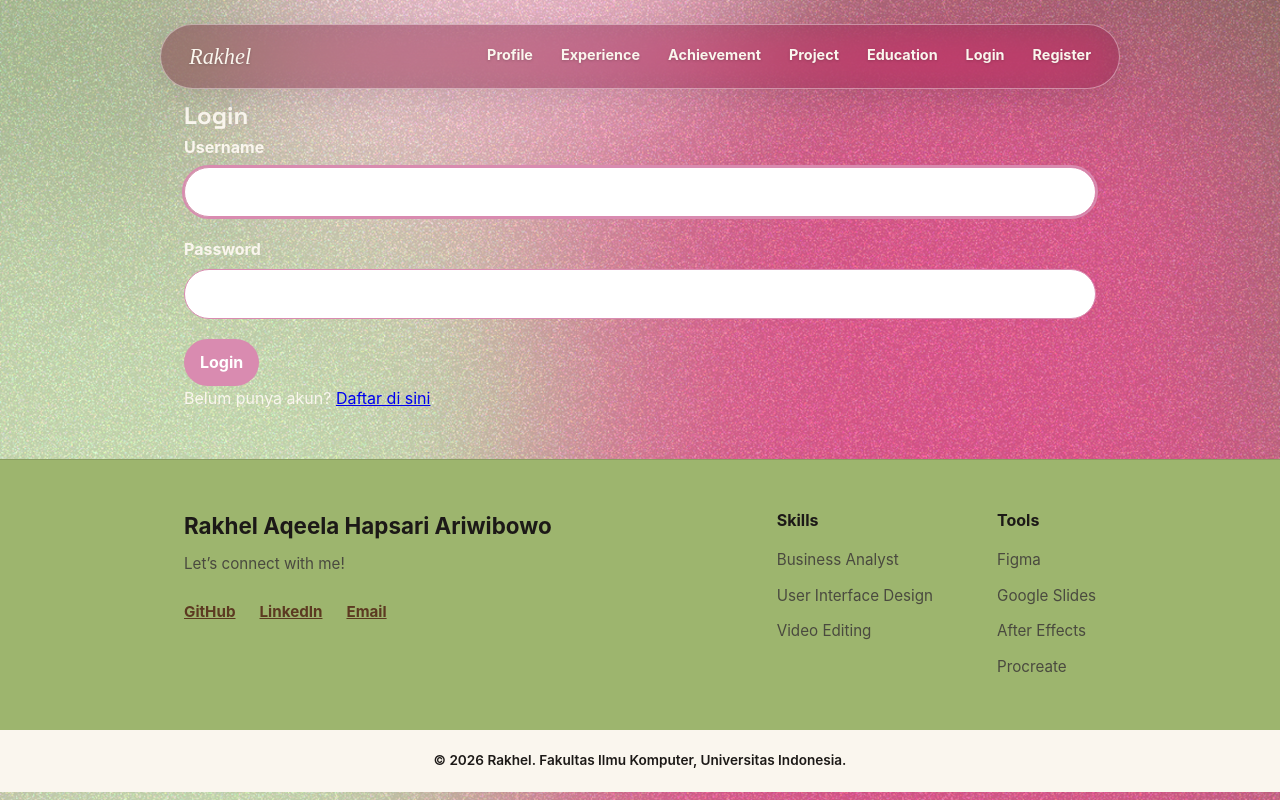
After one commit to rakhel-ariw1/myportofolio, a Django app: page /login/ in a window 1280 px wide. The commit adds this page. Run offline with Django 5.2, Linux system fonts and the light colour scheme.

Commit message:
tutorial 04

```diff
--- a/main/models.py
+++ b/main/models.py
@@ -1,5 +1,6 @@
 import uuid
 from django.db import models
+from django.contrib.auth.models import User
 
 class Experience(models.Model):
     EXPERIENCE_CHOICES = [
@@ -49,6 +50,10 @@ class Project(models.Model):
     tech_stack = models.CharField(max_length=255)
     project_url = models.URLField(blank=True)
     project_image_url = models.URLField(blank=True, max_length=500)
+    star_count = models.PositiveIntegerField(default=0)
+    starred_by = models.ManyToManyField(
+        User, related_name="starred_projects", blank=True
+    )
 
     def __str__(self):
         return self.title
--- a/main/urls.py
+++ b/main/urls.py
@@ -11,7 +11,12 @@ from main.views import (
     create_education,
     update_education,
     delete_education,
-    get_education_json
+    get_education_json,
+    register,
+    login_user,
+    logout_user,
+    star_project,
+    toggle_star
 )
 
 app_name = "main"
@@ -23,9 +28,14 @@ urlpatterns = [
     path("projects/add/", create_project, name="create_project"),
     path("projects/", show_projects, name="show_projects"),
     path("projects/<uuid:project_id>/delete/",delete_project,name="delete_project"),
+    path("projects/star/<uuid:project_id>/", star_project, name="star_project"),
+    path("projects/<uuid:project_id>/star/", toggle_star, name="toggle_star"),
     path("education/", show_education, name="show_education"),
     path("education/add/", create_education, name="create_education"),
     path("education/<uuid:education_id>/edit/", update_education, name="update_education"),
     path("education/<uuid:education_id>/delete/", delete_education, name="delete_education"),
     path("education/json/", get_education_json, name="get_education_json"),
+    path("register/", register, name="register"),
+    path("login/", login_user, name="login"),
+    path("logout/", logout_user, name="logout"),
 ]
--- a/main/views.py
+++ b/main/views.py
@@ -6,8 +6,24 @@ from django.http import HttpResponse
 from main.forms import ProjectForm, EducationForm
 from main.models import Experience, Achievement, Project, Education
 
+from django.contrib import messages
+from django.contrib.auth import login, logout
+from django.contrib.auth.forms import AuthenticationForm, UserCreationForm
+from django.shortcuts import redirect, render
+
+import datetime
+
+import json
+from django.db.models import F
+from django.http import HttpResponse, JsonResponse
+from django.views.decorators.http import require_POST
+
+from django.contrib.auth.decorators import login_required
+from django.core.exceptions import PermissionDenied
+
 
 def show_main(request):
+    last_login = request.COOKIES.get('last_login', 'Belum ada sesi login / Cookie tidak ditemukan')
     context = {
         "name": "Rakhel Aqeela Hapsari Ariwibowo",
         "npm": "2506605462",
@@ -16,6 +32,7 @@ def show_main(request):
             "Mahasiswa Sistem Informasi Universitas Indonesia yang tertarik "
             "pada bisnis."
         ),
+        "last_login": last_login,
     }
     return render(request, "index.html", context)
 
@@ -37,8 +54,12 @@ def show_achievement(request):
     return render(request, "achievement.html", context)
 
 
+@login_required(login_url="/login/")
 def create_project(request):
     form = ProjectForm(request.POST or None)
+
+    if not request.user.is_superuser:
+        raise PermissionDenied
 
     if request.method == "POST" and form.is_valid():
         form.save()
@@ -67,16 +88,57 @@ def get_projects_json(request):
     if title_query:
         projects = projects.filter(title__icontains=title_query)
 
-    projects_json = serializers.serialize("json", projects)
+    projects_json = serializers.serialize(
+        "json", projects, use_natural_foreign_keys=True  # Tambahkan argumen ini
+    )
     return HttpResponse(projects_json, content_type="application/json")
 
 
+@login_required(login_url="/login/")
 def delete_project(request, project_id):
     project = get_object_or_404(Project, pk=project_id)
 
     if request.method == "POST":
         project.delete()
         messages.success(request, "Project berhasil dihapus!")
+
+    if not request.user.is_superuser:
+        raise PermissionDenied
+
+    return redirect("main:show_projects")
+
+@require_POST
+def star_project(request, project_id):
+    project = get_object_or_404(Project, pk=project_id)
+
+    try:
+        data = json.loads(request.body)
+    except json.JSONDecodeError:
+        return JsonResponse({"error": "JSON tidak valid"}, status=400)
+
+    action = data.get("action")
+    if action == "star":
+        Project.objects.filter(pk=project_id).update(star_count=F("star_count") + 1)
+    elif action == "unstar":
+        Project.objects.filter(pk=project_id, star_count__gt=0).update(star_count=F("star_count") - 1)
+    else:
+        return JsonResponse({"error": "Action tidak valid"}, status=400)
+
+    project.refresh_from_db()
+    return JsonResponse({"star_count": project.star_count})
+
+# Tanpa cek is_superuser: semua akun yang sudah login boleh memberi star
+@login_required(login_url="/login/")
+def toggle_star(request, project_id):
+    project = get_object_or_404(Project, pk=project_id)
+
+    if request.method == "POST":
+        # Kalau akun ini sudah pernah memberi star, batalkan star-nya.
+        # Kalau belum, tambahkan star.
+        if request.user in project.starred_by.all():
+            project.starred_by.remove(request.user)
+        else:
+            project.starred_by.add(request.user)
 
     return redirect("main:show_projects")
 
@@ -137,3 +199,39 @@ def get_education_json(request):
     education_list = Education.objects.all()
     education_json = serializers.serialize("json", education_list)
     return HttpResponse(education_json, content_type="application/json")
+
+def register(request):
+    form = UserCreationForm(request.POST or None)
+
+    if request.method == "POST" and form.is_valid():
+        form.save()
+        messages.success(request, "Akun berhasil dibuat. Silakan login.")
+        return redirect("main:login")
+
+    context = {
+        "name": "Rakhel",
+        "form": form,
+    }
+    return render(request, "register.html", context)
+
+def login_user(request):
+    form = AuthenticationForm(request, data=request.POST or None)
+
+    if request.method == "POST" and form.is_valid():
+        user = form.get_user()
+        login(request, user)
+        response = redirect("main:show_main")
+        response.set_cookie('last_login', datetime.datetime.now().strftime('%Y-%m-%d %H:%M:%S'))
+        return response
+
+    context = {
+        "name": "Rakhel",
+        "form": form,
+    }
+    return render(request, "login.html", context)
+
+def logout_user(request):
+    logout(request)
+    response = redirect("main:show_main")
+    response.delete_cookie('last_login')
+    return response
--- a/portofolio/settings.py
+++ b/portofolio/settings.py
@@ -67,6 +67,7 @@ TEMPLATES = [
         'APP_DIRS': True,
         'OPTIONS': {
             'context_processors': [
+                'django.template.context_processors.debug',
                 'django.template.context_processors.request',
                 'django.contrib.auth.context_processors.auth',
                 'django.contrib.messages.context_processors.messages',
--- a/templates/base.html
+++ b/templates/base.html
@@ -21,9 +21,16 @@
                 <a href="{% url 'main:show_achievement' %}" class="{% if request.resolver_match.url_name == 'show_achievement' %}active{% endif %}">Achievement</a>
                 <a href="{% url 'main:show_projects' %}" class="{% if request.resolver_match.url_name == 'show_projects' %}active{% endif %}">Project</a>
                 <a href="{% url 'main:show_education' %}" class="{% if request.resolver_match.url_name == 'show_education' %}active{% endif %}">Education</a>
-            </nav>
-        </div>
-    </header>
+                {% if user.is_authenticated %}
+                    <span class="nav-user">{{ user.username }}</span>
+                    <a href="{% url 'main:logout' %}">Logout</a>
+                {% else %}
+                    <a href="{% url 'main:login' %}">Login</a>
+                    <a href="{% url 'main:register' %}">Register</a>
+                {% endif %}
+                </nav>
+            </div>
+        </header>
 
     {% if messages %}
         <div class="container">
--- a/templates/index.html
+++ b/templates/index.html
@@ -27,6 +27,10 @@
                             <dt>Program</dt>
                             <dd>{{ study_program }}</dd>
                         </div>
+                        <div class="meta-row">
+                            <dt>Sesi Terakhir Login</dt>
+                            <dd>{{ last_login }}</dd>
+                        </div>
                     </dl>
                 </div>
         </div>
--- /dev/null
+++ b/templates/login.html
@@ -0,0 +1,33 @@
+{% extends "base.html" %}
+{% block meta %}
+    <title>Login - {{ name }}</title>
+{% endblock meta %}
+{% block content %}
+    <main>
+        <section class="experience-section">
+            <div class="container">
+                <h1>Login</h1>
+                {% for message in messages %}
+                    <p class="form-message">{{ message }}</p>
+                {% endfor %}
+                <form method="post" action="{% url 'main:login' %}" class="project-form">
+                    {% csrf_token %}
+                    {% for field in form %}
+                        <div class="form-group">
+                            <label for="{{ field.id_for_label }}">{{ field.label }}</label>
+                            {{ field }}
+                            {% for error in field.errors %}
+                                <p class="form-error">{{ error }}</p>
+                            {% endfor %}
+                        </div>
+                    {% endfor %}
+                    {% for error in form.non_field_errors %}
+                        <p class="form-error">{{ error }}</p>
+                    {% endfor %}
+                    <button type="submit" class="button">Login</button>
+                </form>
+                <p>Belum punya akun? <a href="{% url 'main:register' %}">Daftar di sini</a>.</p>
+            </div>
+        </section>
+    </main>
+{% endblock content %}
```
Also changed, not shown: templates/components/project_star.html (added, +10 -0 lines), templates/project.html (+17 -5 lines), templates/register.html (added, +33 -0 lines), main/migrations/0005_project_star_count.py (added), 2 other files.
